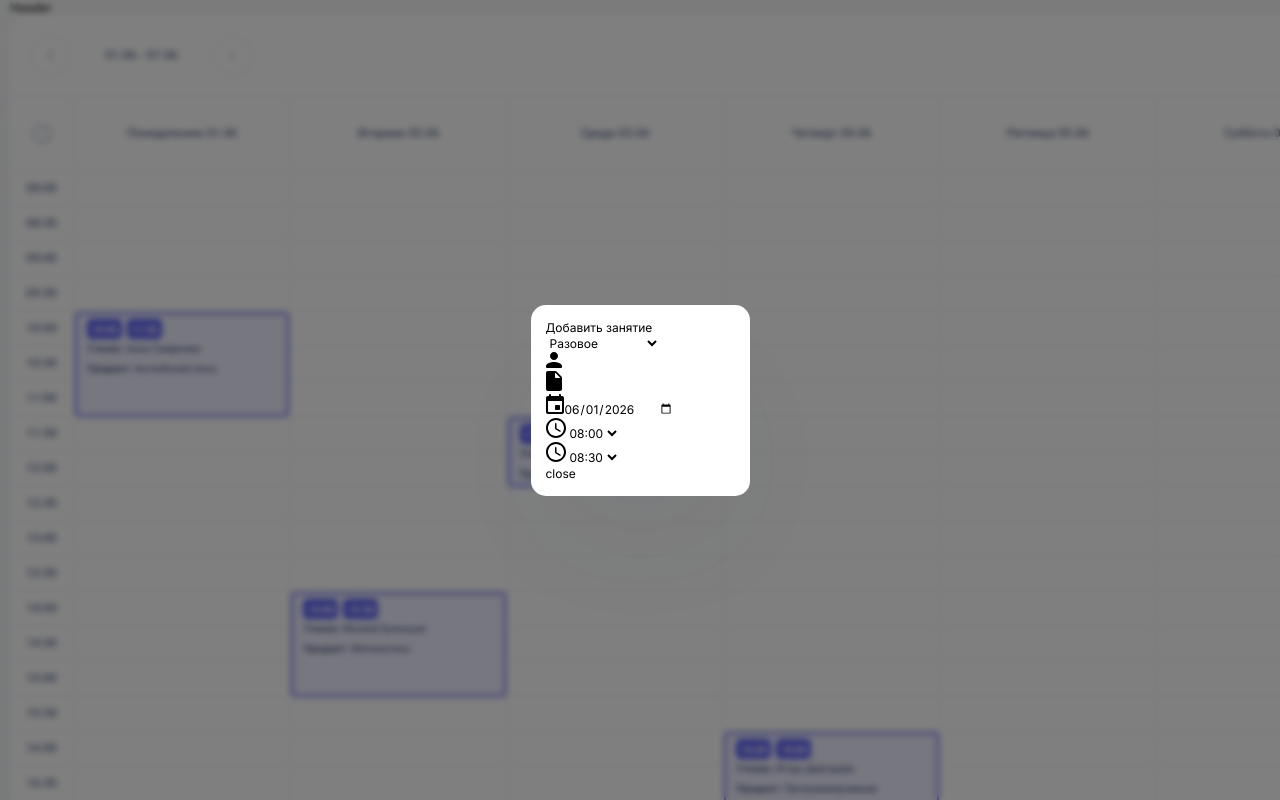
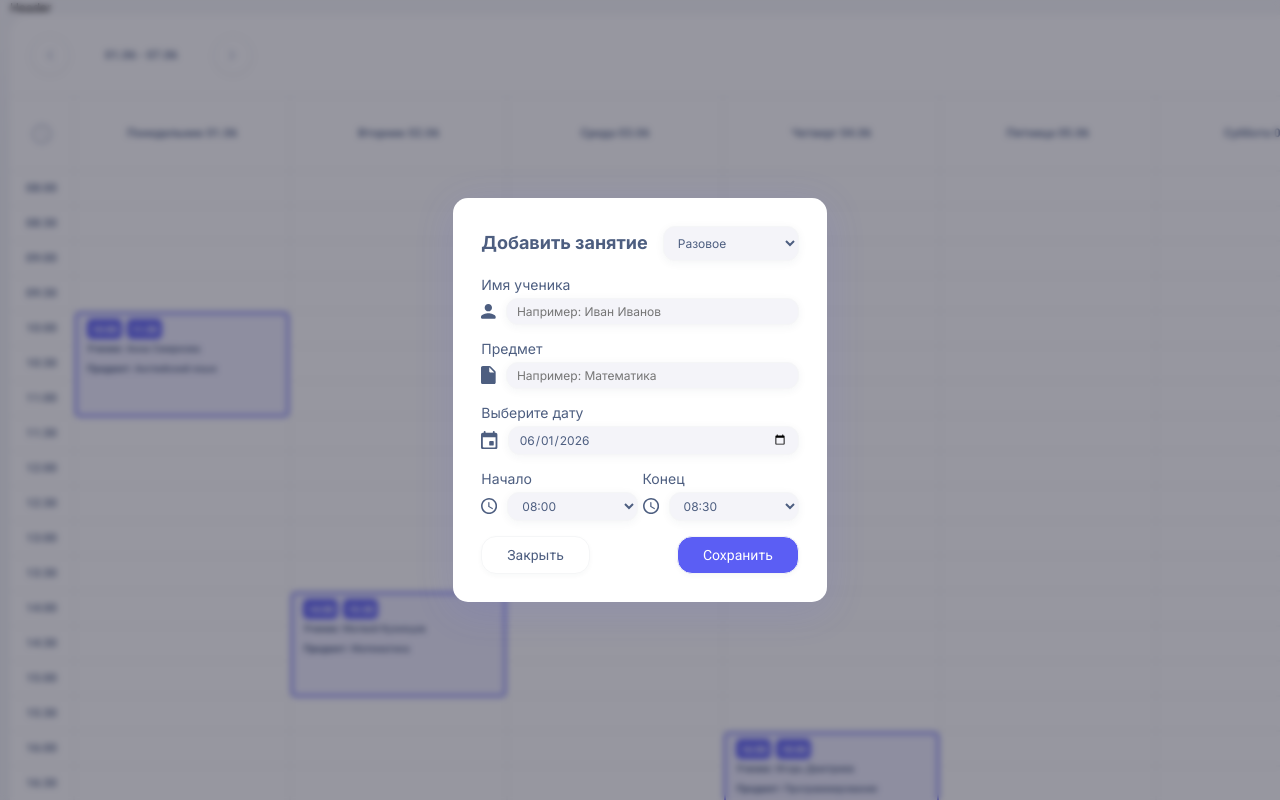
Before and after one commit to ComShep/coach-crm, a React (Vite) app: page /dashboard in a window 1280 px wide. Both pictures are taken after a click on the element 183 px from the left and 187 px from the top of the page. Shown: the top 800 px of the page. Built offline with nearby package versions, Linux system fonts and the light colour scheme.

Commit message:
добавил стили для модального окна

```diff
--- a/src/components/LessonForm/LessonForm.module.css
+++ b/src/components/LessonForm/LessonForm.module.css
@@ -4,12 +4,25 @@
 	left: 0;
 	width: 100%;
 	height: 100%;
-	background: rgba(0, 0, 0, 0.5);
+	background: rgba(26,26,46,.45);
 	backdrop-filter: blur(3px);
 	display: flex;
 	align-items: center;
 	justify-content: center;
 	z-index: 10;
+	color: #4d5e80;;
+}
+
+.modalHeader {
+	display: flex;
+	gap: 15px;
+}
+
+.modalHeader h2 {
+	font-size: 18px;
+	line-height: 192%;
+	font-weight: 700;
+	white-space: nowrap;
 }
 
 .modalContainer{
@@ -17,5 +30,57 @@
 	background: #fff;
 	max-width: 440px;
 	border-radius: 15px;
-	padding: 15px;
+	padding: 28px;
+	box-shadow: 0 8px 40px rgba(91,94,244,0.14);
+	font-size: 14px;
+	display: flex;
+	flex-direction: column;
+	gap: 15px;
 }
+
+.formItem {
+	display: flex;
+	flex-direction: column;
+	gap: 5px;
+}
+
+.formItem h3 {
+	font-size: 14px;
+}
+
+.select, .formInput {
+	box-shadow: 0 2px 10px 0 rgba(38, 51, 77, 0.05);
+	border-radius: 12px;
+	border: 1px solid #f5f6f7;
+	padding: 5px 10px;
+	background: #f4f4f9;
+	outline: none;
+	font-size: 12px;
+	width: 100%;
+}
+
+.select:hover{
+	cursor: pointer;
+}
+
+.select:focus, .formInput:focus {
+	background: fff;
+	border-color: #5b5ef4;
+}
+
+.timeBlock {
+	display: grid;
+	grid-template-columns: 1fr 1fr;
+	gap: 5px;
+}
+
+.inputBlock{
+	display: flex;
+	align-items: center;
+	gap: 10px;
+}
+
+.actions{
+	display: flex;
+	justify-content: space-between;
+}
--- a/src/components/LessonForm/LessonForm.tsx
+++ b/src/components/LessonForm/LessonForm.tsx
@@ -4,6 +4,7 @@ import styles from "./LessonForm.module.css";
 import type { Lesson } from "../../store/types";
 import { IconDate, IconSubject, IconTime, IconUser } from "../assets/icons";
 import { generateTimeSlots, getNexTime } from "../../utils/schedule";
+import { Button } from "../assets/Button/Button";
 
 const initModalState: Lesson = {
   id: "",
@@ -30,7 +31,8 @@ export const LessonForm = () => {
     (state) => state.typeOfOpeningModal,
   );
 
-  const [lessonFormValue, setLessonFormValue] = useState<Lesson>(initModalState);
+  const [lessonFormValue, setLessonFormValue] =
+    useState<Lesson>(initModalState);
 
   useEffect(() => {
     if (typeOfOpeningModal === "cellClick") {
@@ -43,7 +45,7 @@ export const LessonForm = () => {
         type: currentCellDate ? "single" : "recurring",
       }));
     } else if (typeOfOpeningModal === "buttonClick") {
-			setLessonFormValue(initModalState)
+      setLessonFormValue(initModalState);
     }
   }, [typeOfOpeningModal]);
 
@@ -69,6 +71,7 @@ export const LessonForm = () => {
         <div className={styles.modalHeader}>
           <h2>Добавить занятие</h2>
           <select
+            className={styles.select}
             value={lessonFormValue.type}
             onChange={(event) => handleChange(event, "type")}
           >
@@ -76,26 +79,39 @@ export const LessonForm = () => {
             <option value="single">Разовое</option>
           </select>
         </div>
+        <div className={styles.formItem}>
+          <h3>Имя ученика</h3>
           <div className={styles.inputBlock}>
             <IconUser />
             <input
+              className={styles.formInput}
               value={lessonFormValue.studentName}
               onChange={(event) => handleChange(event, "studentName")}
+              placeholder="Например: Иван Иванов"
             />
           </div>
+        </div>
+        <div className={styles.formItem}>
+          <h3>Предмет</h3>
           <div className={styles.inputBlock}>
             <IconSubject />
             <input
+              className={styles.formInput}
               value={lessonFormValue.subject}
               onChange={(event) => handleChange(event, "subject")}
+              placeholder="Например: Математика"
             />
           </div>
+        </div>
         {lessonFormValue.type === "recurring" && (
+          <div className={styles.formItem}>
+            <h3>Выберите день недели</h3>
             <div className={styles.inputBlock}>
               <IconDate />
               <select
                 value={lessonFormValue.dayOfWeek}
                 onChange={(event) => handleChange(event, "dayOfWeek")}
+                className={styles.select}
               >
                 <option value="0">Понедельник</option>
                 <option value="1">Вторник</option>
@@ -106,40 +122,68 @@ export const LessonForm = () => {
                 <option value="6">Воскресенье</option>
               </select>
             </div>
+          </div>
         )}
         {lessonFormValue.type !== "recurring" && (
+          <div className={styles.formItem}>
+            <h3>Выберите дату</h3>
             <div className={styles.inputBlock}>
               <IconDate />
               <input
+                className={styles.select}
                 type="date"
                 value={lessonFormValue.singleDate}
                 onChange={(event) => handleChange(event, "singleDate")}
               />
             </div>
+          </div>
         )}
+        <div>
+          <div className={styles.timeBlock}>
+            <div className={styles.formItem}>
+              <h3>Начало</h3>
               <div className={styles.inputBlock}>
                 <IconTime />
                 <select
+                  className={styles.select}
                   value={lessonFormValue.startTime}
                   onChange={(event) => handleChange(event, "startTime")}
                 >
                   {timeSlots.slice(0, -1).map((timeSlot) => {
-              return <option key={`start-${timeSlot}`} value={timeSlot}>{timeSlot}</option>;
+                    return (
+                      <option key={`start-${timeSlot}`} value={timeSlot}>
+                        {timeSlot}
+                      </option>
+                    );
                   })}
                 </select>
               </div>
+            </div>
+            <div className={styles.formItem}>
+							<h3>Конец</h3>
               <div className={styles.inputBlock}>
                 <IconTime />
                 <select
+                  className={styles.select}
                   value={lessonFormValue.endTime}
                   onChange={(event) => handleChange(event, "endTime")}
                 >
                   {timeSlots.slice(1).map((timeSlot) => {
-              return <option key={`end-${timeSlot}`} value={timeSlot}>{timeSlot}</option>;
+                    return (
+                      <option key={`end-${timeSlot}`} value={timeSlot}>
+                        {timeSlot}
+                      </option>
+                    );
                   })}
                 </select>
               </div>
-        <div onClick={() => handleClickClose()}>close</div>
+            </div>
+          </div>
+        </div>
+				<div className={styles.actions}>
+					<Button title="Закрыть" handleClick={handleClickClose} color={false}/>
+					<Button title="Сохранить" handleClick={handleClickClose}/>
+				</div>
       </div>
     </div>
   );
--- a/src/components/assets/Button/Button.module.css
+++ b/src/components/assets/Button/Button.module.css
@@ -1,16 +1,28 @@
 .btn {
-	border: 2px solid #f5f6f7;
+	border: 1px solid #f5f6f7;
 	font-family: Roboto;
-	color: #fff;
 	padding: 10px 25px;
-	font-weight: 700;
+	font-weight: 400;
 	border-radius: 15px;
-	background: #5b5ef4;
 	transition: opacity .3s;
 	box-shadow: 0 2px 5px 0 rgba(38, 51, 77, 0.03);
+	font-size: 14px;
 }
 
-.btn:hover{
+.whiteBtn {
+	color: #4d5e80;
+}
+
+.colorBtn {
+	background: #5b5ef4;
+	color: #fff;
+}
+
+.whiteBtn:hover{
+	border-color: #4a4a6a;
+}
+
+.colorBtn:hover{
 	cursor: pointer;
 	opacity: 0.8;
 }
--- a/src/components/assets/Button/Button.tsx
+++ b/src/components/assets/Button/Button.tsx
@@ -3,13 +3,16 @@ import styles from './Button.module.css'
 
 type Props = {
 	title: string,
-	handleClick: () => void
+	handleClick: () => void,
+	color?: boolean
 }
 
-export const Button = ({title, handleClick}: Props) => {
+export const Button = ({title, handleClick, color = true}: Props) => {
 
 	const btnStyle = clsx({
-		[styles.btn]: true
+		[styles.btn]: true,
+		[styles.colorBtn]: color === true,
+		[styles.whiteBtn]: color === false
 	})
 
 	return (
```
Lines whose indentation alone changed are shown as unchanged.
